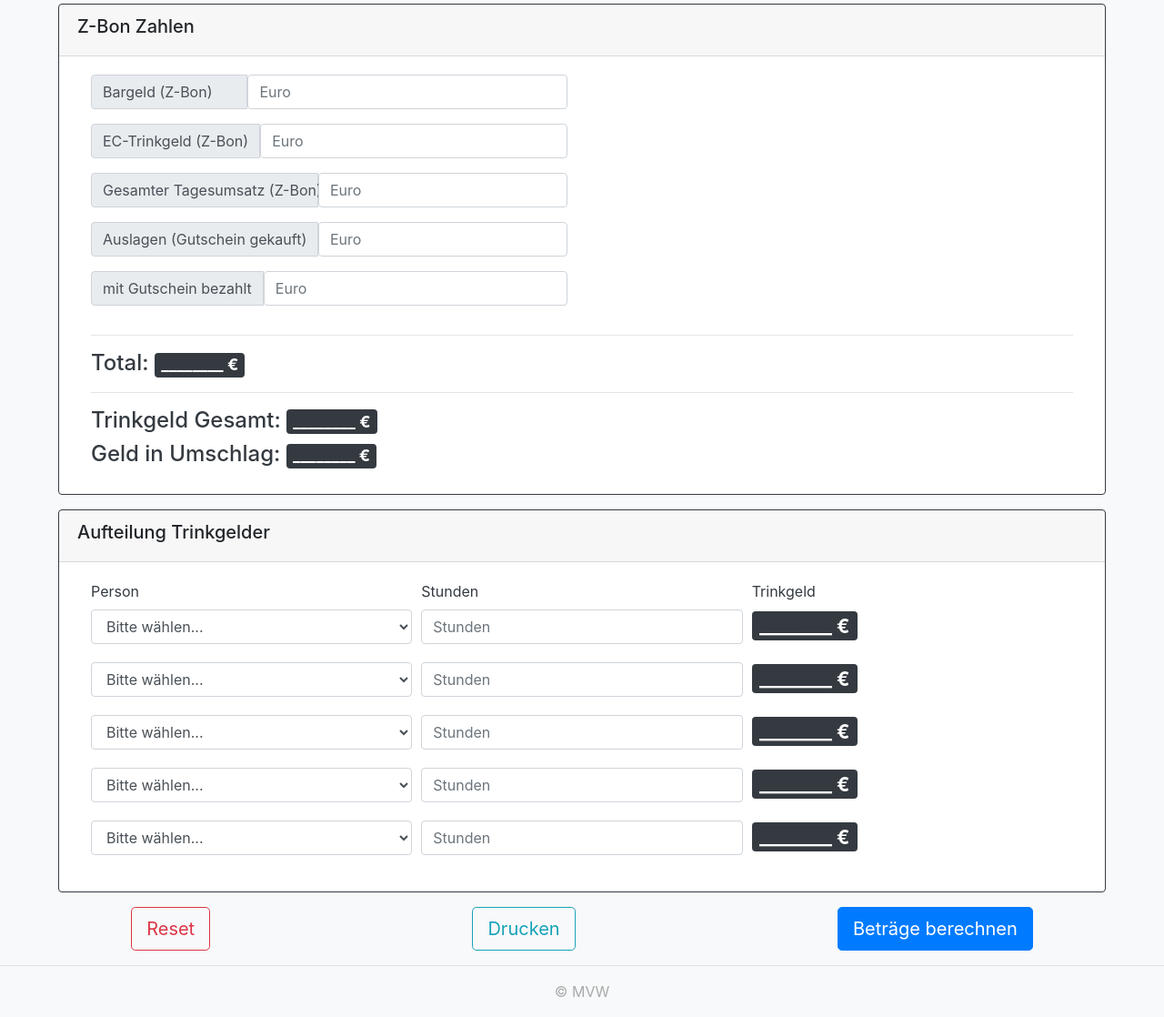
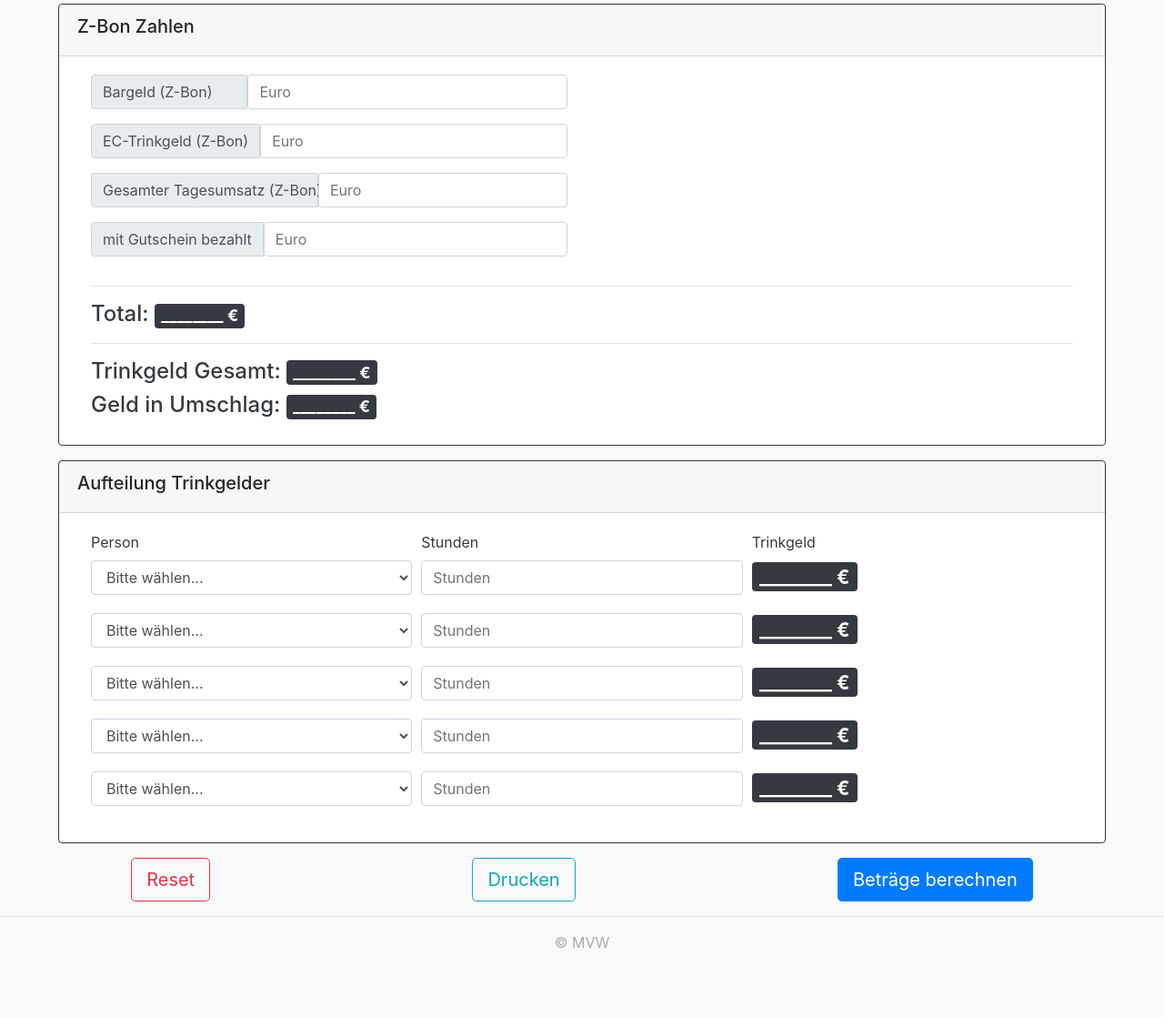
Before and after one commit to moritzwilksch/LokalCashUp, a Flask app: page / in a window 1280 px wide. Shown: the part 1160-2278 px from the top of the page at 91% size. After the commit the page ends 2202 px from the top, so only its background shows below. Run offline with Flask 2, Linux system fonts and the light colour scheme; some libraries are stand-ins or nearby versions.

```diff
--- a/main.py
+++ b/main.py
@@ -13,7 +13,7 @@ limiter = Limiter(
 )
 
 # CONSTANTS
-MALIST = ['Bitte wählen...', 'Ayla', 'Carola', 'Erik', 'Hannah', 'Jule', 'Katja', 'Mekyas', 'Sandrina']
+MALIST = ['Bitte wählen...', 'Sandrina', 'Jule', 'Carola', 'Anke', 'Ayla', 'Josie', 'Evelin', 'Aushilfe']
 TODAY = ".".join([str(getattr(datetime.date.today(), att)) for att in ['day', 'month', 'year']])
 DEFAULT_FIELDS = {
     'gt100In': '',
@@ -163,7 +163,6 @@ def calculate():
         'total': convert_to_string_output(
             prep_convert_numeric_string(fields_to_be_shown.get('tagesumsatzZb', '0'))
             - prep_convert_numeric_string(fields_to_be_shown.get('gutschein_bezahlt', '0'))
-            + prep_convert_numeric_string(fields_to_be_shown.get('gutschein_gekauft', '0'))
         )
     })
 
--- a/templates/input_form.html
+++ b/templates/input_form.html
@@ -298,18 +298,6 @@
                 </div>
 
 
-                <div class="form-row">
-                    <div class="col-md-6 mb-3">
-                        <div class="input-group md-1">
-                            <div class="input-group-prepend">
-                                <span class="input-group-text" style="width: 250px;">Auslagen (Gutschein gekauft)</span>
-                                <input type="text" pattern="^\d*(\{., \,}\d{0,2})?$" class="form-control"
-                                       id="gutschein_gekauft" name="gutschein_gekauft" placeholder="Euro"
-                                       required value="{{ fields['gutschein_gekauft'] }}">
-                            </div>
-                        </div>
-                    </div>
-                </div>
 
 
                 <div class="form-row">
--- a/templates/printable_output.html
+++ b/templates/printable_output.html
@@ -130,10 +130,7 @@
         <td>Tagesumsatz (Z-Bon)</td>
         <td>{{ fields['tagesumsatzZb'] }}</td>
     </tr>
-    <tr>
-        <td>Gutschein gekauft</td>
-        <td>{{ fields['gutschein_gekauft'] }}</td>
-    </tr>
+
     <tr>
         <td>mit Gutschein bezahlt</td>
         <td>{{ fields['gutschein_bezahlt'] }}</td>
```
